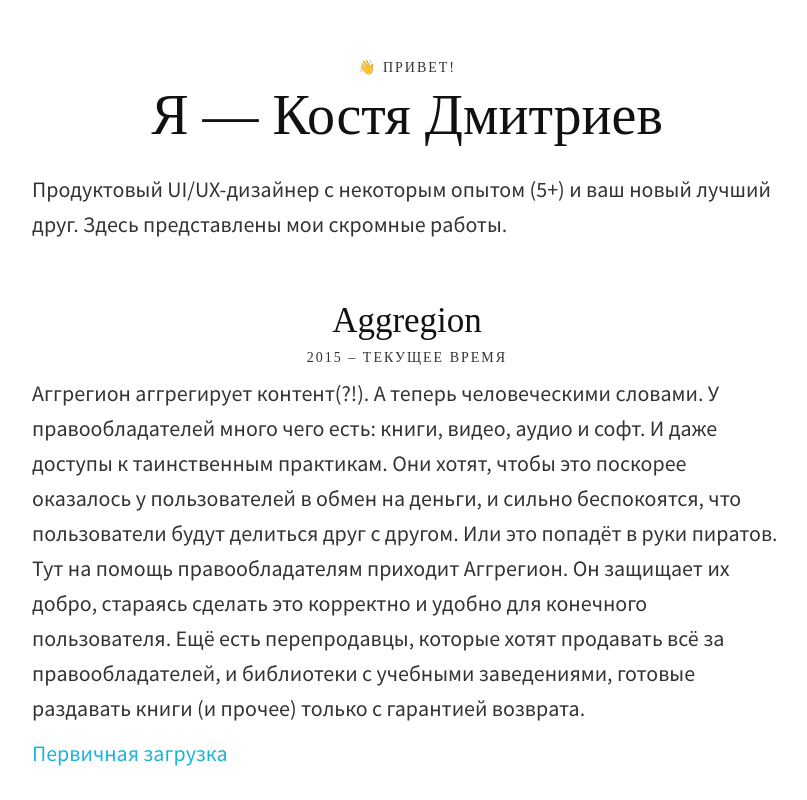
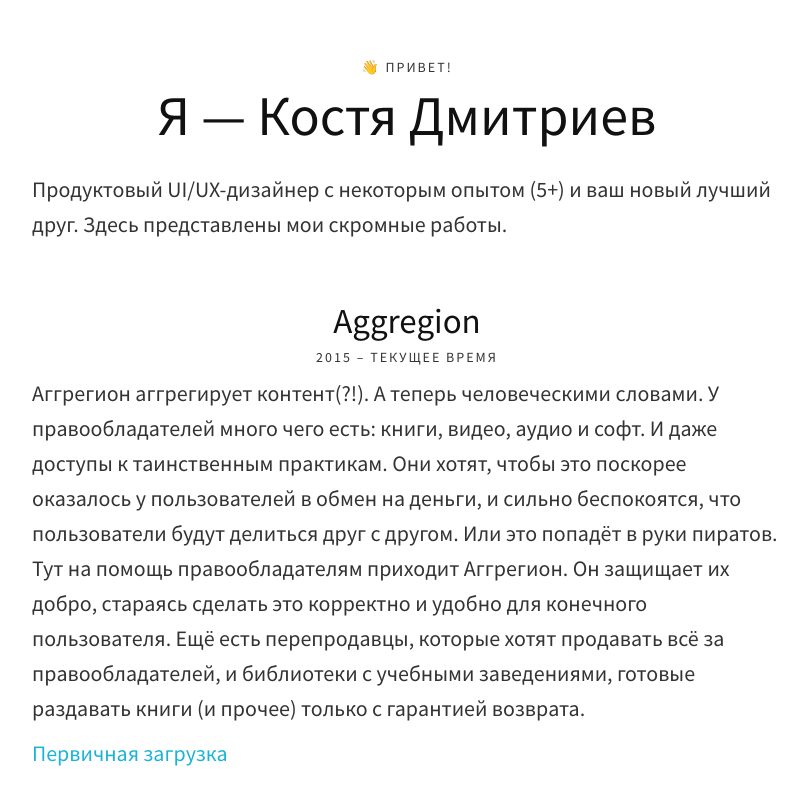
Before and after one commit to hedonistjugend/portfolio-2017, a plain HTML site: page index.html in a window 1280 px wide. Shown: the whole page, without its empty margins (233-1040 px from the left). Drawn offline with nearby package versions, Linux system fonts and the light colour scheme.

Commit message:
Fixed fonts for headings

```diff
--- a/css/portf.css
+++ b/css/portf.css
@@ -35,19 +35,16 @@
 h1 {
   text-align: center;
   font-size: 56px;
-  font-family: SourceSansPro-Regular;
   color: #111;
 }
 
 h2 {
     text-align: center;
     font-size: 35px;
-    font-family: SourceSansPro-Regular;
     color: #111;
 }
 
 h6 {
-  font-family: SourceSansPro-Regular;
   font-size: 14px;
   letter-spacing: 2px;
   text-align: center;
```
